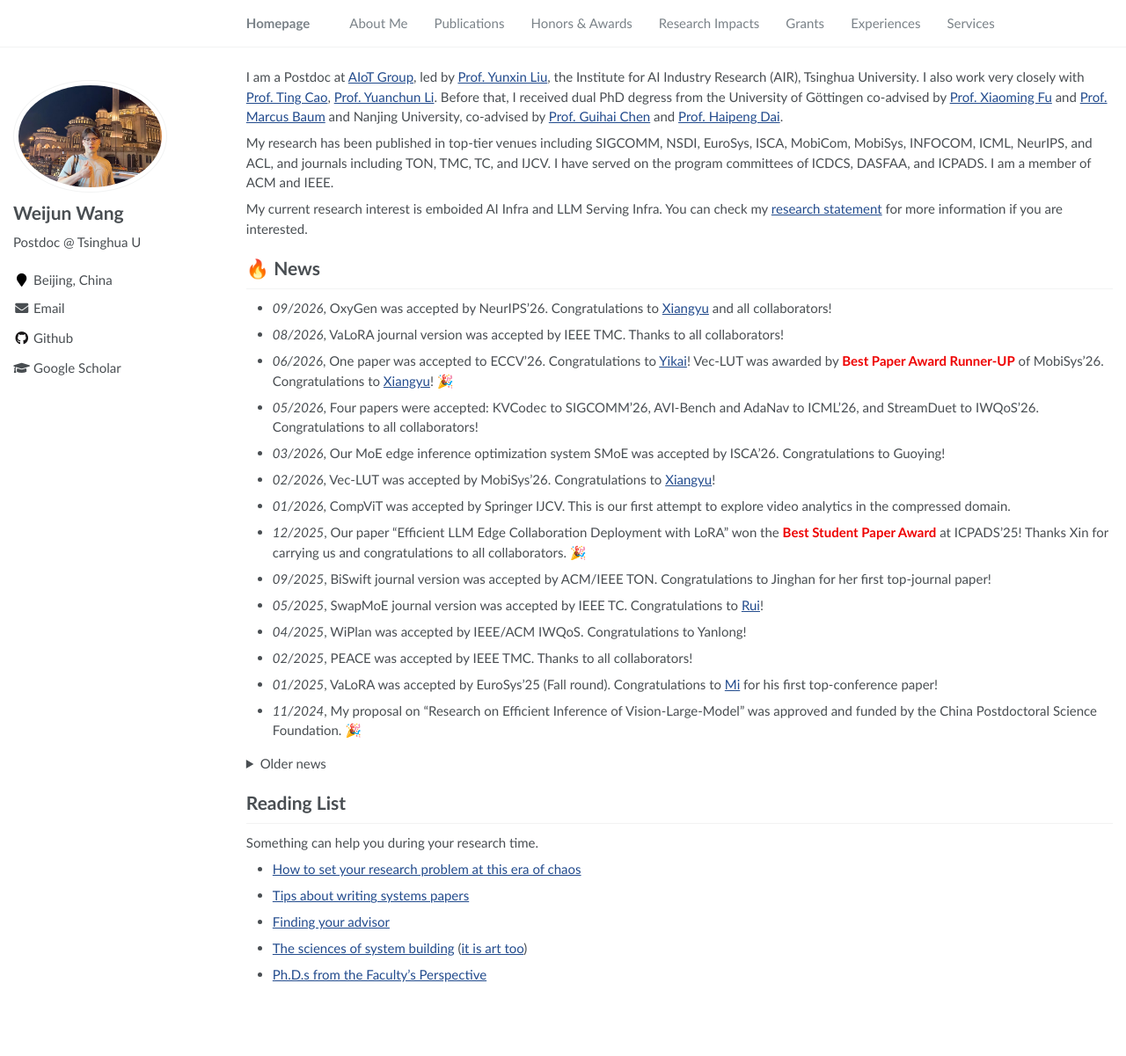
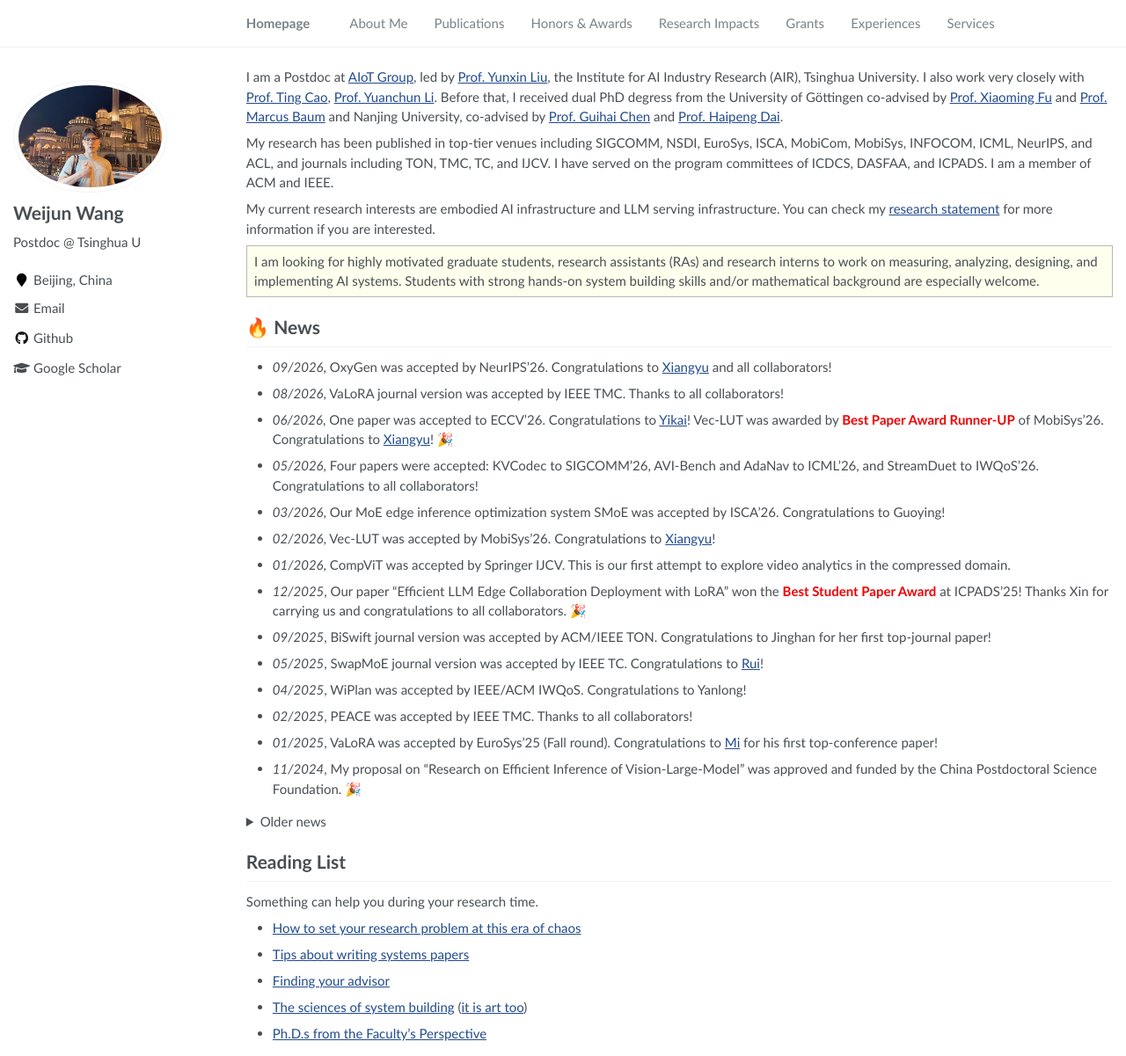
Before and after one commit to WeijunAlexWang/WeijunALexWang.github.io, a Jekyll site: the page built from _pages/about.md, in a window 1280 px wide and 1201 px high. Shown: the whole window at 88% size. Built offline with Jekyll 4.4.1, drawn with Linux system fonts in a browser that asks for light colours.

Commit message:
Add recruitment page and highlight homepage recruitment notice

```diff
--- a/_pages/about.md
+++ b/_pages/about.md
@@ -20,7 +20,10 @@ Before that, I received dual PhD degress from the University of Göttingen co-ad
 
 My research has been published in top-tier venues including SIGCOMM, NSDI, EuroSys, ISCA, MobiCom, MobiSys, INFOCOM, ICML, NeurIPS, and ACL, and journals including TON, TMC, TC, and IJCV. I have served on the program committees of ICDCS, DASFAA, and ICPADS. I am a member of ACM and IEEE.
 
-My current research interest is emboided AI Infra and LLM Serving Infra. You can check my [research statement]({{ '/files/research_statement.pdf' | relative_url }}) for more information if you are interested.
+My current research interests are embodied AI infrastructure and LLM serving infrastructure. You can check my [research statement]({{ '/files/research_statement.pdf' | relative_url }}) for more information if you are interested.
+
+I am looking for highly motivated graduate students, research assistants (RAs) and research interns to work on measuring, analyzing, designing, and implementing AI systems. Students with strong hands-on system building skills and/or mathematical background are especially welcome.
+{: .recruitment-notice }
 
 {% include_relative includes/news.md %}
 
--- a/assets/css/main.scss
+++ b/assets/css/main.scss
@@ -156,3 +156,9 @@ a:hover .badge {
     color: #e00;
     font-weight: bold;
 }
+
+.recruitment-notice {
+    padding: 0.4em 0.55em;
+    border: 1px solid #b8b8b8;
+    background-color: #ffffed;
+}
```
Also changed, not shown: _pages/recruitment.md (added, +53 -0 lines).
